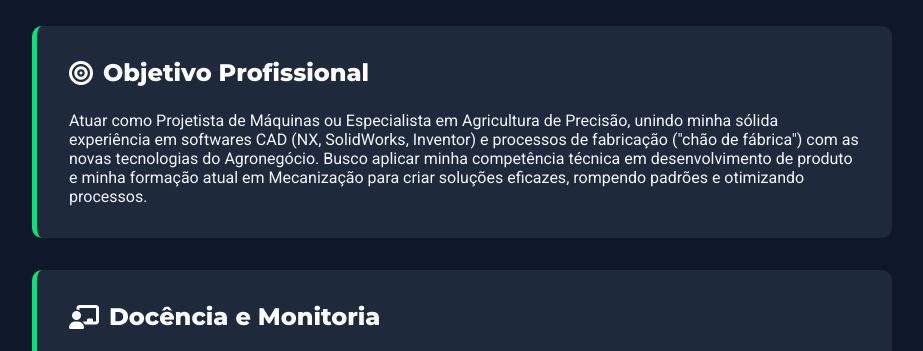
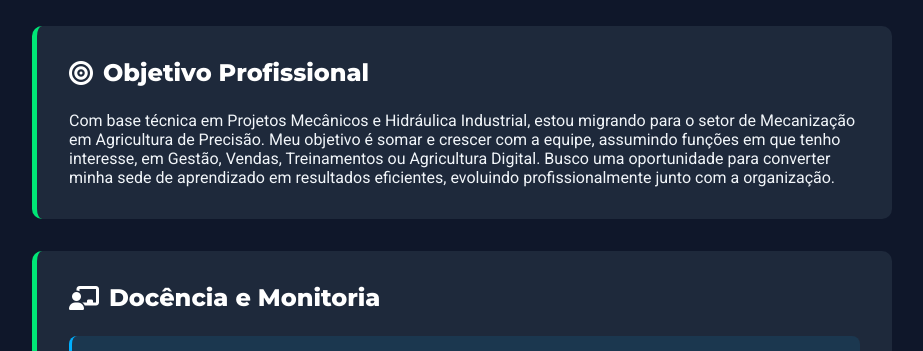
Before and after one commit to guilhermedacostaduarte-crypto/Portf-lio-Guilherme-Duarte, a plain HTML site: page index.html in a window 1280 px wide. Shown: the part 429-780 px from the top of the page, without its empty margins (178-1101 px from the left). Drawn offline with Linux system fonts and the light colour scheme.

Commit message:
Update index.html

```diff
--- a/index.html
+++ b/index.html
@@ -65,7 +65,7 @@
 
         <section>
             <h2 class="sec-title"><i class="fas fa-bullseye"></i> Objetivo Profissional</h2>
-            <p>Atuar como Projetista de Máquinas ou Especialista em Agricultura de Precisão, unindo minha sólida experiência em softwares CAD (NX, SolidWorks, Inventor) e processos de fabricação ("chão de fábrica") com as novas tecnologias do Agronegócio. Busco aplicar minha competência técnica em desenvolvimento de produto e minha formação atual em Mecanização para criar soluções eficazes, rompendo padrões e otimizando processos.</p>
+            <p>Com base técnica em Projetos Mecânicos e Hidráulica Industrial, estou migrando para o setor de Mecanização em Agricultura de Precisão. Meu objetivo é somar e crescer com a equipe, assumindo funções em que tenho interesse, em Gestão, Vendas, Treinamentos ou Agricultura Digital. Busco uma oportunidade para converter minha sede de aprendizado em resultados eficientes, evoluindo profissionalmente junto com a organização.</p>
         </section>
 
         <!-- DOCÊNCIA E MONITORIA -->
```
